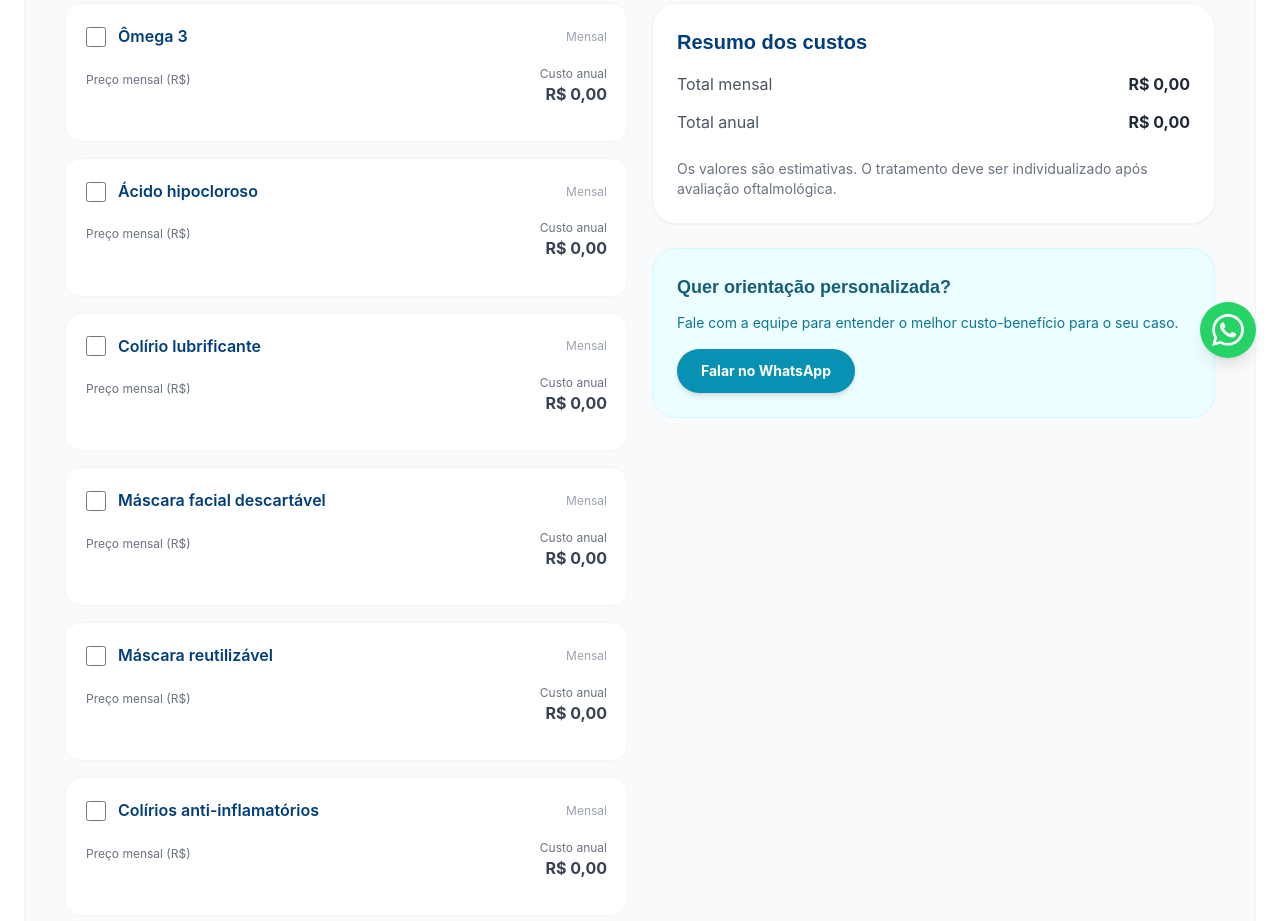
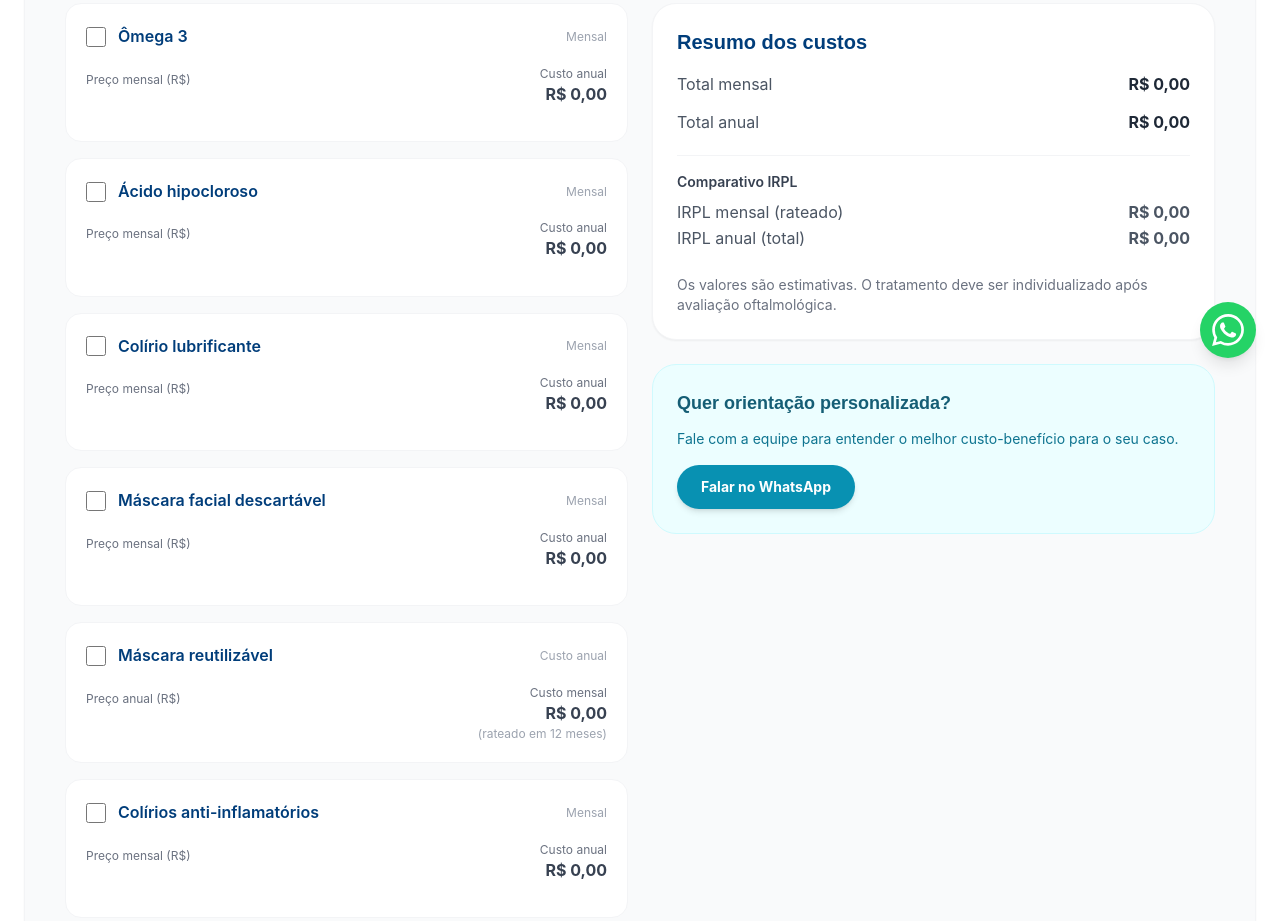
Before and after one commit to Sudo-psc/olhosecocaratinga-site, an Astro site: page /calculadora-olho-seco in a window 1280 px wide. Shown: the part 418-1339 px from the top of the page. Built offline with nearby package versions, Linux system fonts and the light colour scheme; Astro itself is replaced by a stand-in of ours; a web font is replaced by a local one.

Commit message:
Fix reusable mask as annual cost and show IRPL comparison

```diff
--- a/src/pages/calculadora-olho-seco.astro
+++ b/src/pages/calculadora-olho-seco.astro
@@ -102,22 +102,23 @@ import Layout from '../layouts/Layout.astro';
               </div>
             </div>
 
-            <div class="bg-white border border-gray-100 rounded-2xl p-5" data-item data-type="monthly">
+            <div class="bg-white border border-gray-100 rounded-2xl p-5" data-item data-type="one-time">
               <div class="flex items-center justify-between">
                 <label class="flex items-center gap-3 font-semibold text-[#003D7A]">
                   <input type="checkbox" class="h-5 w-5" data-check />
                   Máscara reutilizável
                 </label>
-                <span class="text-xs text-gray-400">Mensal</span>
+                <span class="text-xs text-gray-400">Custo anual</span>
               </div>
               <div class="mt-4 grid grid-cols-2 gap-4">
                 <div>
-                  <label class="text-xs text-gray-500">Preço mensal (R$)</label>
+                  <label class="text-xs text-gray-500">Preço anual (R$)</label>
                   <input type="number" min="0" step="0.01" class="mt-1 w-full rounded-lg border-gray-200" data-price />
                 </div>
                 <div class="text-right">
-                  <div class="text-xs text-gray-500">Custo anual</div>
-                  <div class="font-bold text-gray-700" data-annual>R$ 0,00</div>
+                  <div class="text-xs text-gray-500">Custo mensal</div>
+                  <div class="font-bold text-gray-700" data-monthly>R$ 0,00</div>
+                  <div class="text-xs text-gray-400">(rateado em 12 meses)</div>
                 </div>
               </div>
             </div>
@@ -203,7 +204,7 @@ import Layout from '../layouts/Layout.astro';
             </div>
 
             <!-- Custo único -->
-            <div class="bg-white border border-gray-100 rounded-2xl p-5" data-item data-type="one-time">
+            <div class="bg-white border border-gray-100 rounded-2xl p-5" data-item data-type="one-time" data-key="irpl">
               <div class="flex items-center justify-between">
                 <label class="flex items-center gap-3 font-semibold text-[#003D7A]">
                   <input type="checkbox" class="h-5 w-5" data-check />
@@ -259,6 +260,17 @@ import Layout from '../layouts/Layout.astro';
                   <span class="font-bold text-gray-800" id="total-annual">R$ 0,00</span>
                 </div>
               </div>
+              <div class="mt-5 pt-4 border-t border-gray-100">
+                <div class="text-sm font-semibold text-gray-700 mb-2">Comparativo IRPL</div>
+                <div class="flex items-center justify-between text-gray-600">
+                  <span>IRPL mensal (rateado)</span>
+                  <span class="font-bold" id="irpl-monthly">R$ 0,00</span>
+                </div>
+                <div class="flex items-center justify-between text-gray-600">
+                  <span>IRPL anual (total)</span>
+                  <span class="font-bold" id="irpl-annual">R$ 0,00</span>
+                </div>
+              </div>
               <div class="mt-6 text-sm text-gray-500">
                 Os valores são estimativas. O tratamento deve ser individualizado após avaliação oftalmológica.
               </div>
@@ -280,6 +292,7 @@ import Layout from '../layouts/Layout.astro';
   <script is:inline>
     const formatter = new Intl.NumberFormat('pt-BR', { style: 'currency', currency: 'BRL' });
     const items = Array.from(document.querySelectorAll('[data-item]'));
+    const irplItem = document.querySelector('[data-key="irpl"]');
 
     const recalc = () => {
       let totalMonthly = 0;
@@ -316,6 +329,15 @@ import Layout from '../layouts/Layout.astro';
         totalAnnual += annual;
       });
 
+      // Comparativo IRPL (sempre visível)
+      if (irplItem) {
+        const irplPrice = parseFloat(irplItem.querySelector('[data-price]')?.value || '0');
+        const irplMonthly = irplPrice > 0 ? irplPrice / 12 : 0;
+        const irplAnnual = irplPrice > 0 ? irplPrice : 0;
+        document.getElementById('irpl-monthly').textContent = formatter.format(irplMonthly);
+        document.getElementById('irpl-annual').textContent = formatter.format(irplAnnual);
+      }
+
       document.getElementById('total-monthly').textContent = formatter.format(totalMonthly);
       document.getElementById('total-annual').textContent = formatter.format(totalAnnual);
     };
```
